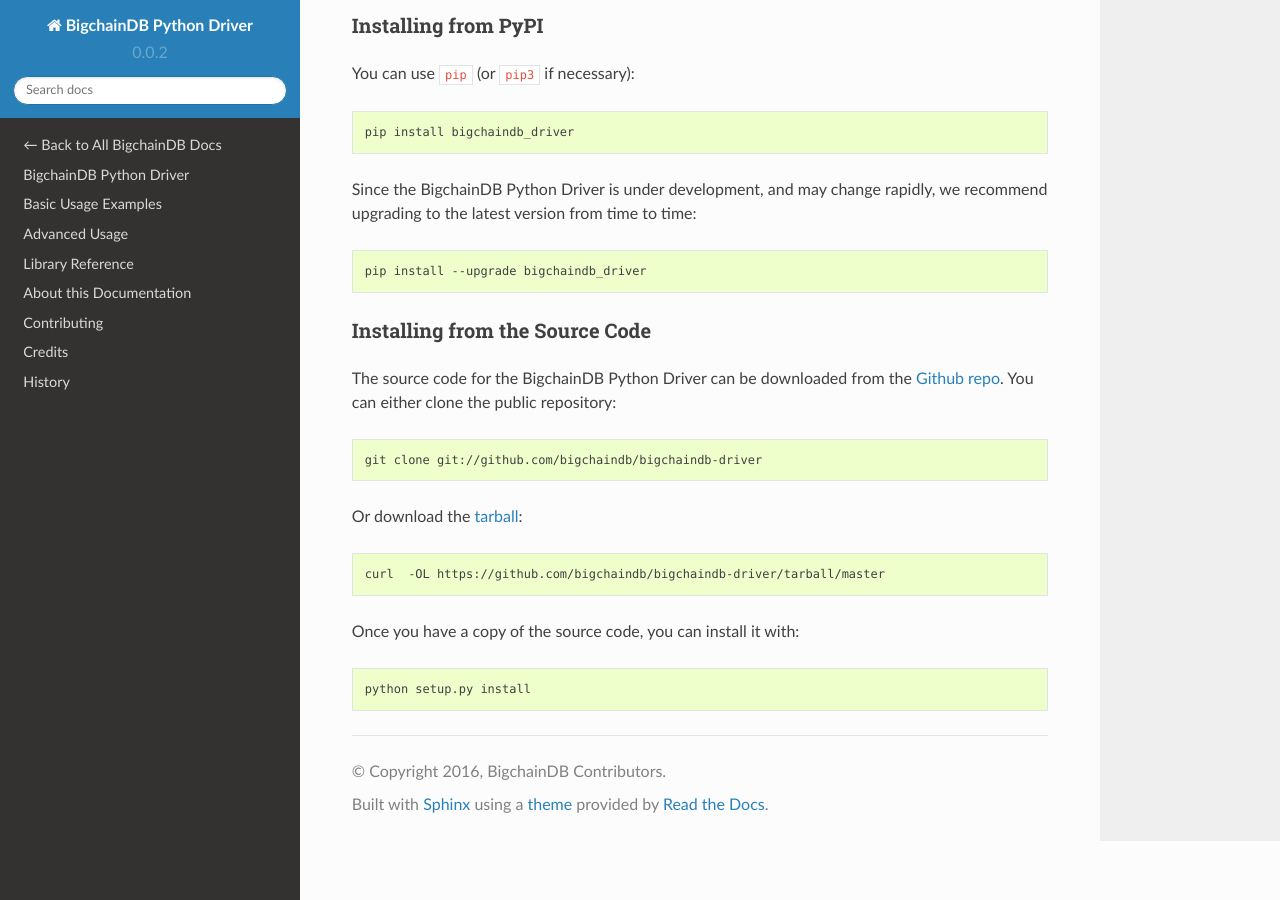
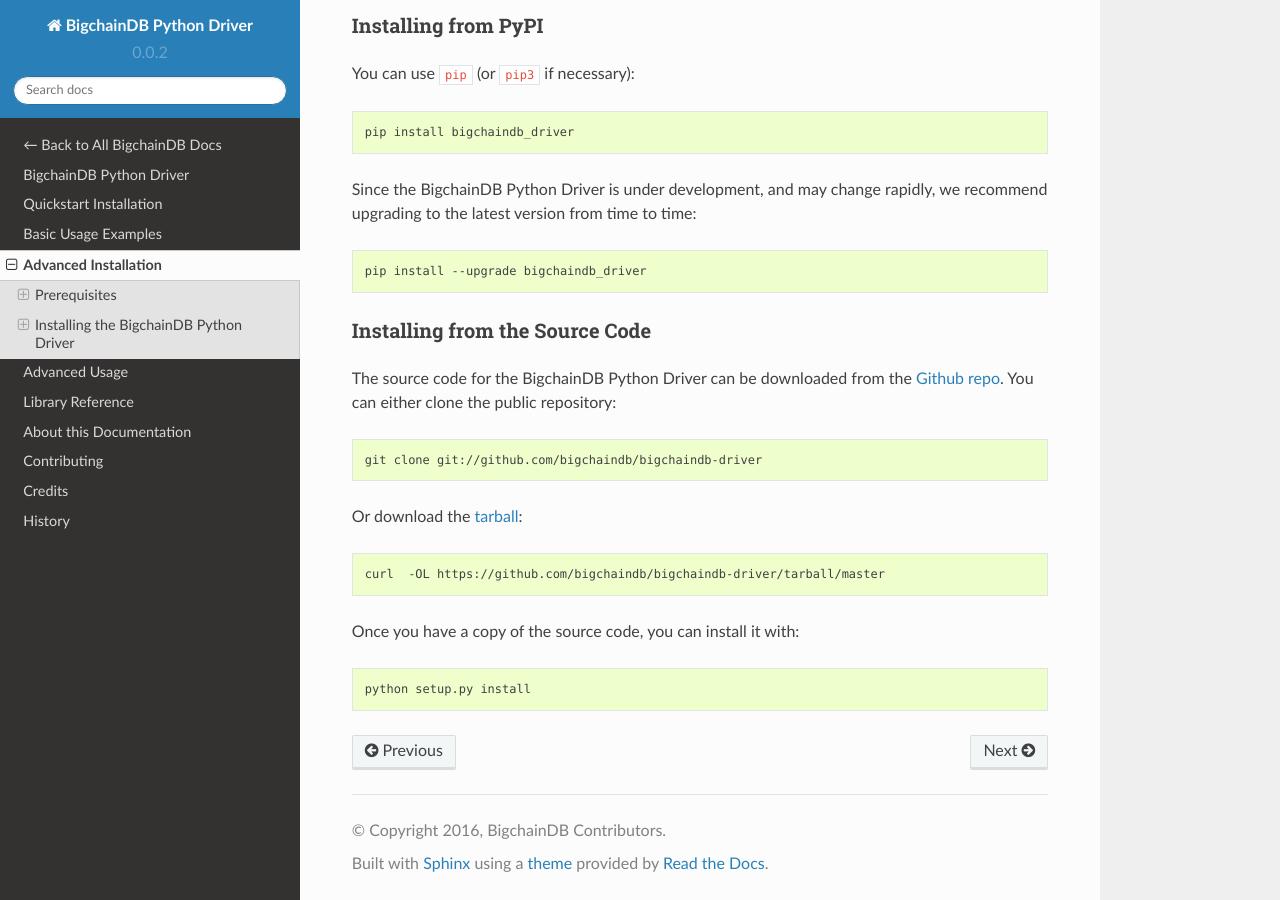
Before and after one commit to bigchaindb/bigchaindb-driver, a Sphinx documentation site: the page built from docs/advanced-installation.rst, in a window 1280 px wide and 900 px high, scrolled down 1660 px. Built offline with Sphinx 7.4.7 and the Read the Docs theme 2.0.0, drawn with Linux system fonts in a browser that asks for light colours; pages that are not in the unit, such as notebooks, are missing from menus.

Commit message:
Updated the Sphinx index

```diff
--- a/docs/index.rst
+++ b/docs/index.rst
@@ -9,12 +9,13 @@
 .. important:: **Development Status: Pre-Alpha**
 
 .. toctree::
-   :maxdepth: 1
+   :maxdepth: 2
 
    ← Back to All BigchainDB Docs <https://bigchaindb.readthedocs.io/en/latest/index.html>
    readme
-   installation
+   quickstart-installation
    usage
+   advanced-installation
    advanced-usage
    libref
    aboutthedocs
```
